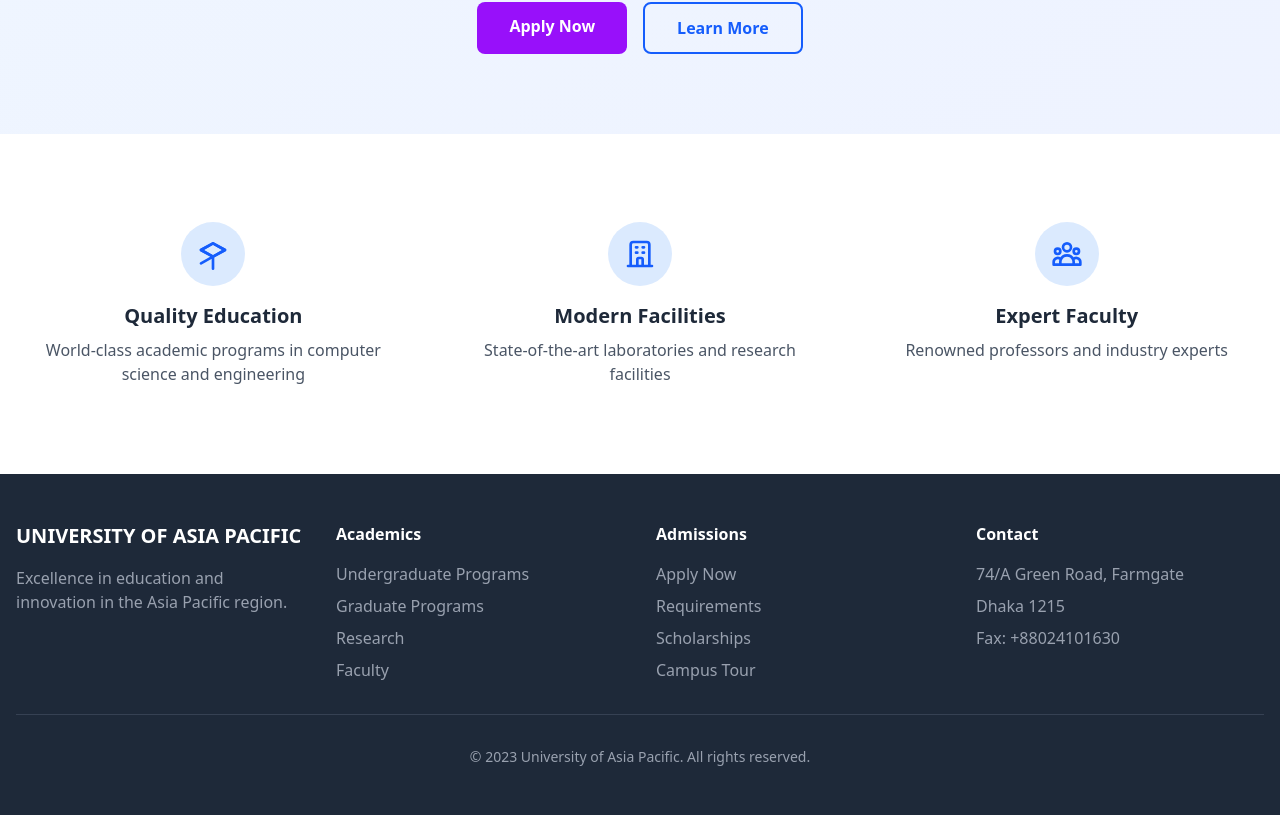
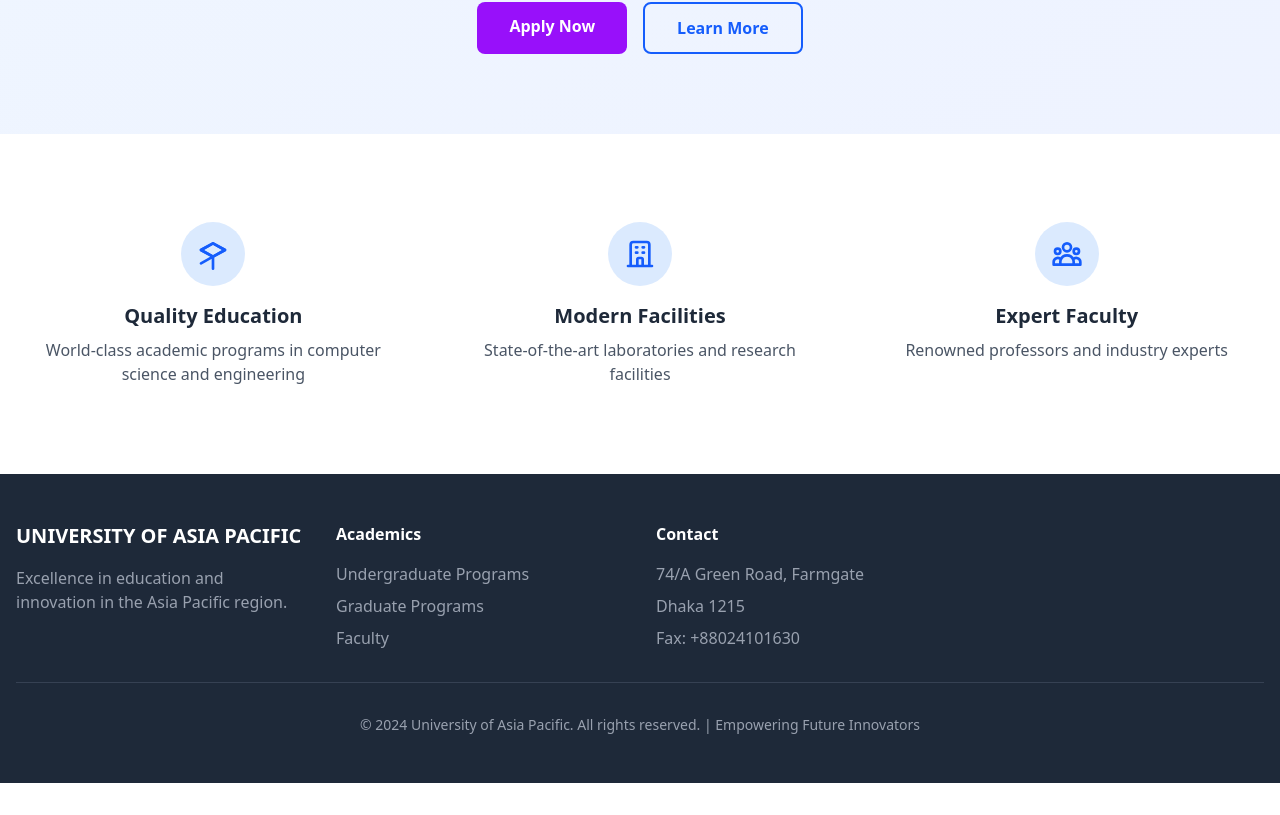
Before and after one commit to Fahadbcd17/uap-cse-website, a Vue app in the folder frontend/: page / in a window 1280 px wide. Shown: the part 461-1276 px from the top of the page. After the commit the page ends 1244 px from the top, so only its background shows below. Built offline with nearby package versions, Linux system fonts and the light colour scheme.

Commit message:
footer updated

```diff
--- a/frontend/src/views/layout/BaseLayout.vue
+++ b/frontend/src/views/layout/BaseLayout.vue
@@ -60,21 +60,12 @@
           <div>
             <h4 class="font-semibold mb-4">Academics</h4>
             <ul class="space-y-2">
-              <li><a href="#" class="text-gray-400 hover:text-white transition">Undergraduate Programs</a></li>
-              <li><a href="#" class="text-gray-400 hover:text-white transition">Graduate Programs</a></li>
-              <li><a href="#" class="text-gray-400 hover:text-white transition">Research</a></li>
-              <li><a href="#" class="text-gray-400 hover:text-white transition">Faculty</a></li>
+              <li><a href="https://www.uap-bd.edu/undergraduate.php" target="_blank" class="text-gray-400 hover:text-white transition">Undergraduate Programs</a></li>
+              <li><a href="https://www.uap-bd.edu/graduate.php" target="_blank" class="text-gray-400 hover:text-white transition">Graduate Programs</a></li>
+              <li><a href="https://www.uap-bd.edu/faculty.php" target="_blank" class="text-gray-400 hover:text-white transition">Faculty</a></li>
             </ul>
           </div>
-          <div>
-            <h4 class="font-semibold mb-4">Admissions</h4>
-            <ul class="space-y-2">
-              <li><a href="#" class="text-gray-400 hover:text-white transition">Apply Now</a></li>
-              <li><a href="#" class="text-gray-400 hover:text-white transition">Requirements</a></li>
-              <li><a href="#" class="text-gray-400 hover:text-white transition">Scholarships</a></li>
-              <li><a href="#" class="text-gray-400 hover:text-white transition">Campus Tour</a></li>
-            </ul>
-          </div>
+
           <div>
             <h4 class="font-semibold mb-4">Contact</h4>
             <div class="space-y-2 text-gray-400">
@@ -85,7 +76,7 @@
           </div>
         </div>
         <div class="border-t border-gray-700 mt-8 pt-8 text-center text-gray-400 text-sm">
-          <p>&copy; 2023 University of Asia Pacific. All rights reserved.</p>
+          <p>&copy; 2024 University of Asia Pacific. All rights reserved. | Empowering Future Innovators</p>
         </div>
       </div>
     </footer>
--- a/frontend/src/views/layout/UserLayout.vue
+++ b/frontend/src/views/layout/UserLayout.vue
@@ -149,10 +149,9 @@
           <div>
             <h4 class="font-bold text-lg mb-4 text-white">Academics</h4>
             <ul class="space-y-3">
-              <li><a href="#" class="text-gray-300 hover:text-white transition-colors duration-300 hover:translate-x-1 transform block">Undergraduate Programs</a></li>
-              <li><a href="#" class="text-gray-300 hover:text-white transition-colors duration-300 hover:translate-x-1 transform block">Graduate Programs</a></li>
-              <li><a href="#" class="text-gray-300 hover:text-white transition-colors duration-300 hover:translate-x-1 transform block">Research Centers</a></li>
-              <li><a href="#" class="text-gray-300 hover:text-white transition-colors duration-300 hover:translate-x-1 transform block">Faculty Directory</a></li>
+              <li><a href="https://www.uap-bd.edu/undergraduate.php" target="_blank"  class="text-gray-300 hover:text-white transition-colors duration-300 hover:translate-x-1 transform block">Undergraduate Programs</a></li>
+              <li><a href=" https://www.uap-bd.edu/graduate.php" target="_blank" class="text-gray-300 hover:text-white transition-colors duration-300 hover:translate-x-1 transform block">Graduate Programs</a></li>
+              <li><a href="https://www.uap-bd.edu/faculty.php" target="_blank" class="text-gray-300 hover:text-white transition-colors duration-300 hover:translate-x-1 transform block">Faculty Directory</a></li>
             </ul>
           </div>
           <div>
```
